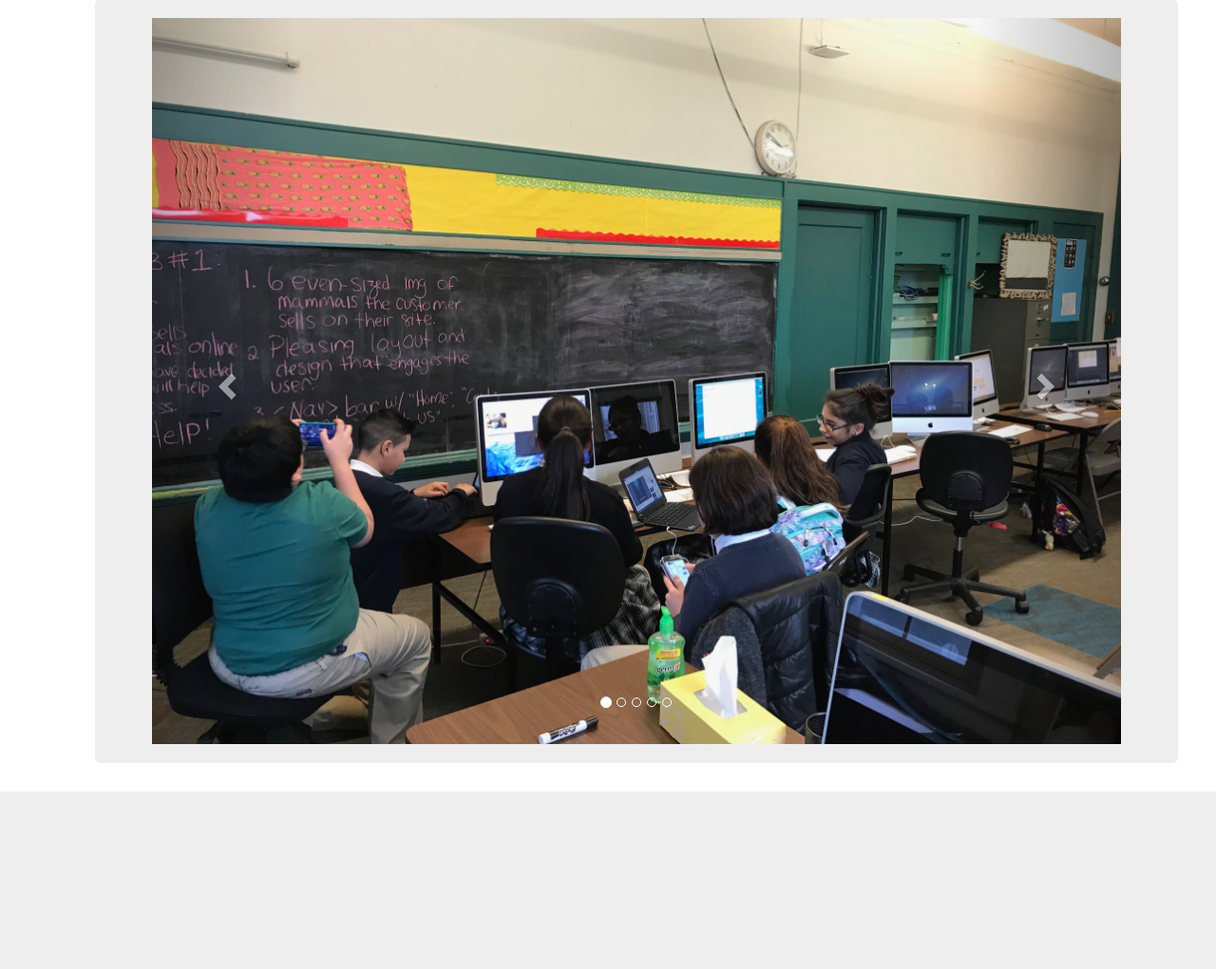
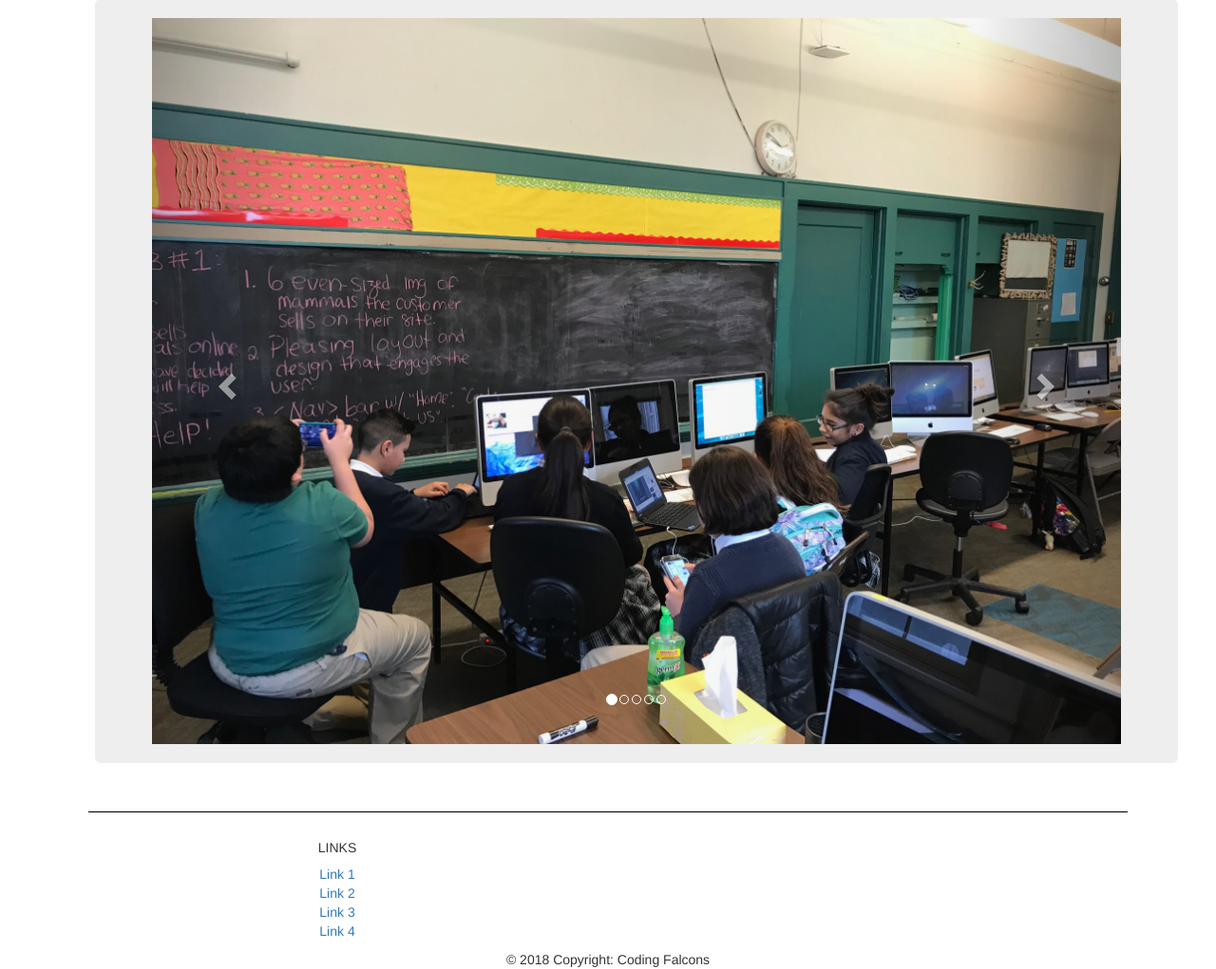
Before and after one commit to madeline-stevens/coding-falcons, a PHP site: page /index.html in a window 1280 px wide. Shown: the part 706-1727 px from the top of the page at 95% size. Before the commit the page ends 1540 px from the top, so only its background shows below. Run offline with PHP 8.4, Linux system fonts and the light colour scheme; some libraries are stand-ins or nearby versions.

Commit message:
added footer

```diff
--- a/index.html
+++ b/index.html
@@ -277,19 +277,73 @@ blog stuff -->
 
     </main>
 </body>
+<!-- end of about the team -->
 
-<footer>
-    <aside class="social-links">
+<!-- Footer -->
+<footer class="page-footer font-small blue pt-4 mt-4">
 
-    </aside>
+        <!-- Footer Links -->
+        <div class="container-fluid text-center text-md-left">
+
+          <!-- Grid row -->
+          <div class="row">
+
+            <!-- Grid column -->
+            <div class="col-md-6 mt-md-0 mt-3">
+
+              <!-- Content -->
+              <!-- <h5 class="text-uppercase">Footer Content</h5> -->
+              <!-- <p>Here you can use rows and columns here to organize your footer content.</p> -->
+
+            </div>
+            <!-- Grid column -->
+
+            <hr class="clearfix w-100 d-md-none pb-3">
+
+            <!-- Grid column -->
+            <div class="col-md-6 mb-md-0 mb-3">
+
+              <!-- Links -->
+              <h5 class="text-uppercase">Links</h5>
+
+              <ul class="list-unstyled">
+                <li>
+                  <a href="#!">Link 1</a>
+                </li>
+                <li>
+                  <a href="#!">Link 2</a>
+                </li>
+                <li>
+                  <a href="#!">Link 3</a>
+                </li>
+                <li>
+                  <a href="#!">Link 4</a>
+                </li>
+              </ul>
+
+            </div>
+            <!-- Grid column -->
+
+          </div>
+          <!-- Grid row -->
+
+        </div>
+        <!-- Footer Links -->
+
+        <!-- Copyright -->
+        <div class="footer-copyright text-center py-3">© 2018 Copyright: Coding Falcons
+          <!-- <a href="https://mdbootstrap.com/bootstrap-tutorial/"> MDBootstrap.com</a> -->
+        </div>
+        <!-- Copyright -->
 </footer>
-<!-- end of about the team -->
+<!-- End of Footer -->
 
 <!-- external CDN resources -->
 
   <script src="https://cdn.rawgit.com/visionmedia/page.js/master/page.js"></script>
   <script src="https://cdnjs.cloudflare.com/ajax/libs/handlebars.js/4.0.11/handlebars.min.js"></script>
   <script src="https://maxcdn.bootstrapcdn.com/bootstrap/3.3.7/js/bootstrap.min.js" integrity="sha384-Tc5IQib027qvyjSMfHjOMaLkfuWVxZxUPnCJA7l2mCWNIpG9mGCD8wGNIcPD7Txa" crossorigin="anonymous"></script>
+  <link rel="stylesheet" href="https://use.fontawesome.com/releases/v5.0.13/css/all.css" integrity="sha384-DNOHZ68U8hZfKXOrtjWvjxusGo9WQnrNx2sqG0tfsghAvtVlRW3tvkXWZh58N9jp" crossorigin="anonymous">
   <script src="scripts/aboutController.js" type="text/javascript"></script>
   <script src="scripts/scholarshipController.js" type="text/javascript"></script>
   <script src="scripts/indexController.js" type="text/javascript"></script>
--- a/styles/style.css
+++ b/styles/style.css
@@ -13,10 +13,11 @@
 .jumbotron {
   padding: 20px;
   line-height: 25px;
+  font-size: 4px;
 }
 
 .jumbotron-custom {
-  font-size: 5px;
+  /* font-size: 20px; */
 }
 
 hr {
```
Also changed, not shown: README.md.
